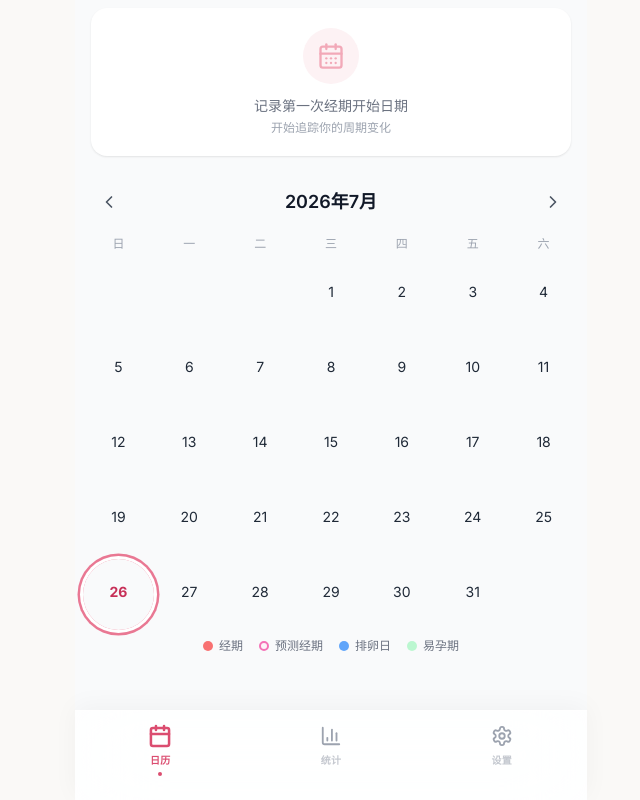
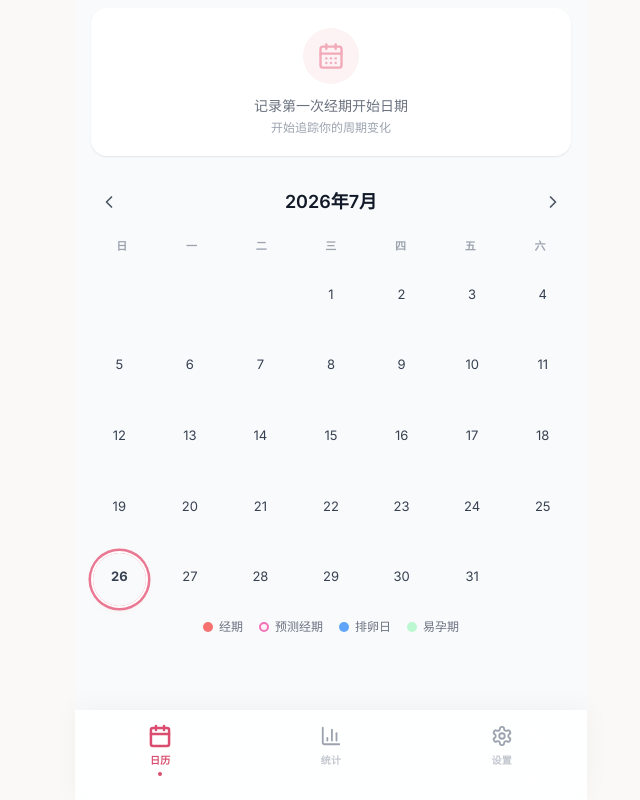
Before and after one commit to lesue1/period-tracker, a React (Vite) app: page / in a window 1280 px wide. Shown: the whole page, without its empty margins (309-949 px from the left). Built offline with nearby package versions, Linux system fonts and the light colour scheme; the HTML template or start-up script is replaced by a standard one.

Commit message:
style: jelly spring animations, spaced calendar cells, water droplet feel

```diff
--- a/src/components/CalendarGrid.tsx
+++ b/src/components/CalendarGrid.tsx
@@ -11,15 +11,15 @@ interface Props {
 
 export default function CalendarGrid({ dayMarkers, firstDayOfWeek, onDayClick }: Props) {
   return (
-    <div className="px-2">
+    <div className="px-3">
       <div className="grid grid-cols-7 mb-1">
         {WEEKDAYS.map(w => (
-          <div key={w} className="text-center text-xs font-medium text-gray-400 py-1">
+          <div key={w} className="text-center text-[11px] font-semibold text-gray-350 text-gray-400 py-1.5 tracking-wide">
             {w}
           </div>
         ))}
       </div>
-      <div className="grid grid-cols-7 gap-y-1">
+      <div className="grid grid-cols-7 gap-1.5">
         {Array.from({ length: firstDayOfWeek }).map((_, i) => (
           <div key={`pad-${i}`} className="aspect-square" />
         ))}
--- a/src/components/DayCell.tsx
+++ b/src/components/DayCell.tsx
@@ -12,70 +12,67 @@ export default function DayCell({ marker, onClick }: Props) {
   const flowColor = record?.flow ? FLOW_LEVELS[record.flow - 1]?.color : undefined
 
   let bg = ''
-  let textColor = 'text-gray-800'
-  let ring = ''
+  let textColor = 'text-gray-700'
+  let dot = ''
 
   if (isPeriod && !isPredicted) {
     bg = 'bg-red-50'
     textColor = 'text-red-600 font-semibold'
-    ring = 'ring-red-200'
+    dot = 'bg-red-400'
+  } else if (isPredicted && !isPeriod) {
+    bg = 'bg-pink-50/60'
+    textColor = 'text-pink-500'
+    dot = 'border-2 border-pink-300'
   } else if (isPeriod && isPredicted) {
     bg = 'bg-red-50'
     textColor = 'text-red-600 font-semibold'
-    ring = 'ring-red-200'
-  } else if (isPredicted && !isPeriod) {
-    bg = 'bg-pink-50/70'
-    textColor = 'text-pink-500'
-    ring = 'ring-pink-200'
   } else if (isOvulation) {
     bg = 'bg-blue-50'
     textColor = 'text-blue-600 font-semibold'
-    ring = 'ring-blue-200'
+    dot = 'bg-blue-400'
   } else if (isFertile && !isOvulation) {
-    bg = 'bg-emerald-50/60'
+    bg = 'bg-emerald-50/50'
     textColor = 'text-emerald-600'
-    ring = 'ring-emerald-200'
   } else {
-    bg = 'hover:bg-gray-100/80'
-    ring = ''
+    bg = ''
+    textColor = 'text-gray-700'
   }
 
   return (
     <button
       onClick={() => onClick(date)}
-      className={`aspect-square flex flex-col items-center justify-center rounded-full relative
-        transition-all duration-150 active:scale-[0.92] ${bg}
-        ${isToday ? `ring-[2.5px] ring-primary-400 ring-offset-[3px] font-bold ${ring || ''}` : ''}`}
-      style={isPeriod && flowColor ? { backgroundColor: flowColor + '20', color: flowColor } : undefined}
+      className={`aspect-square flex items-center justify-center relative jelly select-none
+        ${isToday ? 'font-extrabold' : ''}`}
     >
-      {/* Subtle dot underlay for marked days */}
-      {(isPeriod || isOvulation || isFertile) && !record?.flow && (
-        <span className={`absolute inset-1 rounded-full ${isPeriod ? 'bg-current opacity-[0.06]' : isOvulation ? 'bg-current opacity-[0.05]' : 'bg-current opacity-[0.04]'}`} />
-      )}
+      {/* Inner circle — never touches neighbors */}
+      <span className={`
+        w-[82%] h-[82%] rounded-full flex flex-col items-center justify-center
+        transition-all duration-300 ease-out
+        ${bg}
+        ${isToday
+          ? 'ring-[2.5px] ring-primary-400 ring-offset-2 shadow-md shadow-primary-200/50'
+          : ''}
+      `}
+        style={isPeriod && flowColor ? {
+          backgroundColor: flowColor + '28',
+          color: flowColor,
+        } : undefined}
+      >
+        <span className={`text-[13px] leading-none ${textColor}`}
+          style={isPeriod && flowColor ? { fontWeight: 700 } : undefined}>
+          {day}
+        </span>
 
-      <span className={`text-sm ${isToday && !flowColor ? 'text-primary-600' : ''} ${textColor}`}
-        style={isPeriod && flowColor ? { fontWeight: 600 } : undefined}>
-        {day}
+        {/* Dot indicators below number */}
+        <span className="flex items-center justify-center gap-[2px] mt-[2px] h-[3px]">
+          {isOvulation && !isPeriod && (
+            <span className="w-[4px] h-[4px] rounded-full bg-blue-400" />
+          )}
+          {record?.notes && record.notes.length > 0 && (
+            <span className="w-[3px] h-[3px] rounded-full bg-primary-400/50" />
+          )}
+        </span>
       </span>
-
-      {/* Indicators */}
-      <div className="flex items-center justify-center gap-[2px] mt-0.5 h-1">
-        {isOvulation && !isPeriod && (
-          <span className="w-[5px] h-[5px] rounded-full bg-blue-400 ring-1 ring-blue-200" />
-        )}
-        {record?.notes && record.notes.length > 0 && (
-          <span className="w-[3px] h-[3px] rounded-full bg-primary-400/70" />
-        )}
-      </div>
-
-      {/* Flow intensity bar for period days */}
-      {isPeriod && record?.flow && (
-        <div className="absolute bottom-0 left-1/2 -translate-x-1/2 flex gap-[1px]">
-          {Array.from({ length: record.flow }).map((_, i) => (
-            <span key={i} className="w-[3px] h-[2px] rounded-full bg-current opacity-60" />
-          ))}
-        </div>
-      )}
     </button>
   )
 }
--- a/src/components/PeriodEditSheet.tsx
+++ b/src/components/PeriodEditSheet.tsx
@@ -122,7 +122,7 @@ export default function PeriodEditSheet({ date, record, onSave, onDelete, onClos
                   key={f.level}
                   type="button"
                   onClick={() => setFlow(f.level)}
-                  className="flex-1 py-3 rounded-2xl text-xs font-semibold transition-all duration-200"
+                  className="flex-1 py-3 rounded-2xl text-xs font-semibold jelly"
                   style={{
                     backgroundColor: flow === f.level ? f.color : '#f5f5f4',
                     color: flow === f.level ? (f.level >= 4 ? '#fff' : f.color) : '#a8a29e',
@@ -191,7 +191,7 @@ export default function PeriodEditSheet({ date, record, onSave, onDelete, onClos
         <div className="sticky bottom-0 bg-white/95 backdrop-blur-sm px-5 py-4 border-t border-gray-50 safe-bottom">
           <button onClick={handleSave}
             className="w-full py-3.5 bg-primary-500 text-white rounded-2xl font-bold text-[15px]
-              hover:bg-primary-600 active:scale-[0.98] transition-all duration-200 shadow-lg shadow-primary-500/20">
+              hover:bg-primary-600 jelly shadow-lg shadow-primary-500/20">
             保存记录
           </button>
         </div>
--- a/src/components/SettingsPage.tsx
+++ b/src/components/SettingsPage.tsx
@@ -69,7 +69,7 @@ export default function SettingsPage({ settings, onUpdate }: Props) {
           </div>
           <button
             onClick={() => onUpdate({ reminderEnabled: !settings.reminderEnabled })}
-            className={`relative w-[50px] h-[30px] rounded-full transition-all duration-300
+            className={`relative w-[50px] h-[30px] rounded-full transition-all duration-500 ease-out
               ${settings.reminderEnabled ? 'bg-primary-500' : 'bg-gray-200'}`}
           >
             <span className={`absolute top-[2px] w-[26px] h-[26px] bg-white rounded-full shadow-md
@@ -130,12 +130,12 @@ export default function SettingsPage({ settings, onUpdate }: Props) {
         <div className="flex gap-3">
           <button onClick={exportData}
             className="flex-1 flex items-center justify-center gap-2 py-3 bg-gray-100 text-gray-700 rounded-xl
-              text-sm font-semibold hover:bg-gray-200/80 active:scale-[0.98] transition-all duration-200">
+              text-sm font-semibold hover:bg-gray-200/80 jelly">
             <Download className="w-4 h-4" strokeWidth={2} /> 导出
           </button>
           <button onClick={() => fileRef.current?.click()}
             className="flex-1 flex items-center justify-center gap-2 py-3 bg-gray-100 text-gray-700 rounded-xl
-              text-sm font-semibold hover:bg-gray-200/80 active:scale-[0.98] transition-all duration-200">
+              text-sm font-semibold hover:bg-gray-200/80 jelly">
             <Upload className="w-4 h-4" strokeWidth={2} /> 导入
           </button>
           <input ref={fileRef} type="file" accept=".json" onChange={handleImport} className="hidden" />
--- a/src/components/StatusCard.tsx
+++ b/src/components/StatusCard.tsx
@@ -85,8 +85,8 @@ export default function StatusCard({ records, predictions, settings }: Props) {
   const { cycleDay, daysUntilNext, phase } = status
 
   return (
-    <div className="mx-4 mb-4 animate-fade-in">
-      <div className={`bg-gradient-to-br ${phase.bg} rounded-[22px] p-5 card-elevated`}>
+    <div className="mx-4 mb-4 animate-droplet">
+      <div className={`bg-gradient-to-br ${phase.bg} rounded-[22px] p-5 card-elevated spring-scale`}>
         <div className="flex items-center gap-3 mb-4">
           <span className={`w-2.5 h-2.5 rounded-full ${phase.dot} ring-4 ring-white/60`} />
           <span className="text-lg font-bold tracking-tight" style={{ color: phase.color }}>
--- a/src/components/SymptomTags.tsx
+++ b/src/components/SymptomTags.tsx
@@ -28,7 +28,7 @@ export default function SymptomTags({ options, selected, onChange, title }: Prop
               key={opt.key}
               type="button"
               onClick={() => toggle(opt.key)}
-              className={`px-3.5 py-2 rounded-xl text-sm font-medium transition-all duration-200
+              className={`px-3.5 py-2 rounded-xl text-sm font-medium jelly
                 ${isActive
                   ? 'bg-primary-500 text-white shadow-md shadow-primary-500/20 scale-[1.02]'
                   : 'bg-gray-100 text-gray-500 hover:bg-gray-200/80 active:scale-95'}`}
--- a/src/index.css
+++ b/src/index.css
@@ -17,33 +17,75 @@
   }
   .card {
     @apply bg-white rounded-2xl;
-    box-shadow: 0 1px 3px rgba(0, 0, 0, 0.04), 0 1px 2px rgba(0, 0, 0, 0.06);
+    box-shadow: 0 1px 3px rgba(0,0,0,0.04), 0 1px 2px rgba(0,0,0,0.06);
   }
   .card-elevated {
     @apply bg-white rounded-2xl;
-    box-shadow: 0 4px 16px rgba(0, 0, 0, 0.06), 0 1px 4px rgba(0, 0, 0, 0.04);
+    box-shadow: 0 4px 16px rgba(0,0,0,0.06), 0 1px 4px rgba(0,0,0,0.04);
   }
 }
 
+/* ── Spring animation system ── */
+
+:root {
+  --spring-soft: cubic-bezier(0.34, 1.56, 0.64, 1);
+  --spring-medium: cubic-bezier(0.22, 1.85, 0.48, 1);
+  --spring-firm: cubic-bezier(0.1, 1.3, 0.3, 1);
+  --ease-out-expo: cubic-bezier(0.16, 1, 0.3, 1);
+}
+
+/* Spring scale — use on buttons, cards, any tappable */
+.spring-scale {
+  transition: transform 0.4s var(--spring-soft), box-shadow 0.4s var(--spring-soft);
+}
+.spring-scale:active {
+  transform: scale(0.94);
+}
+
+/* Spring opacity + translate for appearing elements */
+.spring-fade {
+  transition: opacity 0.5s var(--spring-soft), transform 0.5s var(--spring-soft);
+}
+
+/* Jelly button — overshoot bounce */
+.jelly {
+  transition: transform 0.45s var(--spring-medium);
+}
+.jelly:active {
+  transform: scale(0.9);
+}
+
+/* Water droplet — smooth slow reveal */
+@keyframes dropletIn {
+  0%   { opacity: 0; transform: scale(0.85) translateY(6px); }
+  60%  { opacity: 1; transform: scale(1.03) translateY(-1px); }
+  100% { opacity: 1; transform: scale(1) translateY(0); }
+}
+.animate-droplet {
+  animation: dropletIn 0.5s var(--spring-soft) both;
+}
+
+@keyframes slideUp {
+  from { transform: translateY(100%); }
+  to   { transform: translateY(0); }
+}
+.animate-slide-up {
+  animation: slideUp 0.45s cubic-bezier(0.32, 0.72, 0, 1);
+}
+
+@keyframes fadeIn {
+  from { opacity: 0; transform: translateY(8px); }
+  to   { opacity: 1; transform: translateY(0); }
+}
+.animate-fade-in {
+  animation: fadeIn 0.4s var(--spring-soft) both;
+}
+
+/* Safe area */
 .safe-bottom {
   padding-bottom: env(safe-area-inset-bottom, 0px);
 }
 
+/* Hide scrollbar */
 .no-scrollbar::-webkit-scrollbar { display: none; }
 .no-scrollbar { -ms-overflow-style: none; scrollbar-width: none; }
-
-@keyframes fadeIn {
-  from { opacity: 0; transform: translateY(8px); }
-  to { opacity: 1; transform: translateY(0); }
-}
-.animate-fade-in {
-  animation: fadeIn 0.3s ease-out;
-}
-
-@keyframes slideUp {
-  from { transform: translateY(100%); }
-  to { transform: translateY(0); }
-}
-.animate-slide-up {
-  animation: slideUp 0.35s cubic-bezier(0.32, 0.72, 0, 1);
-}
```
